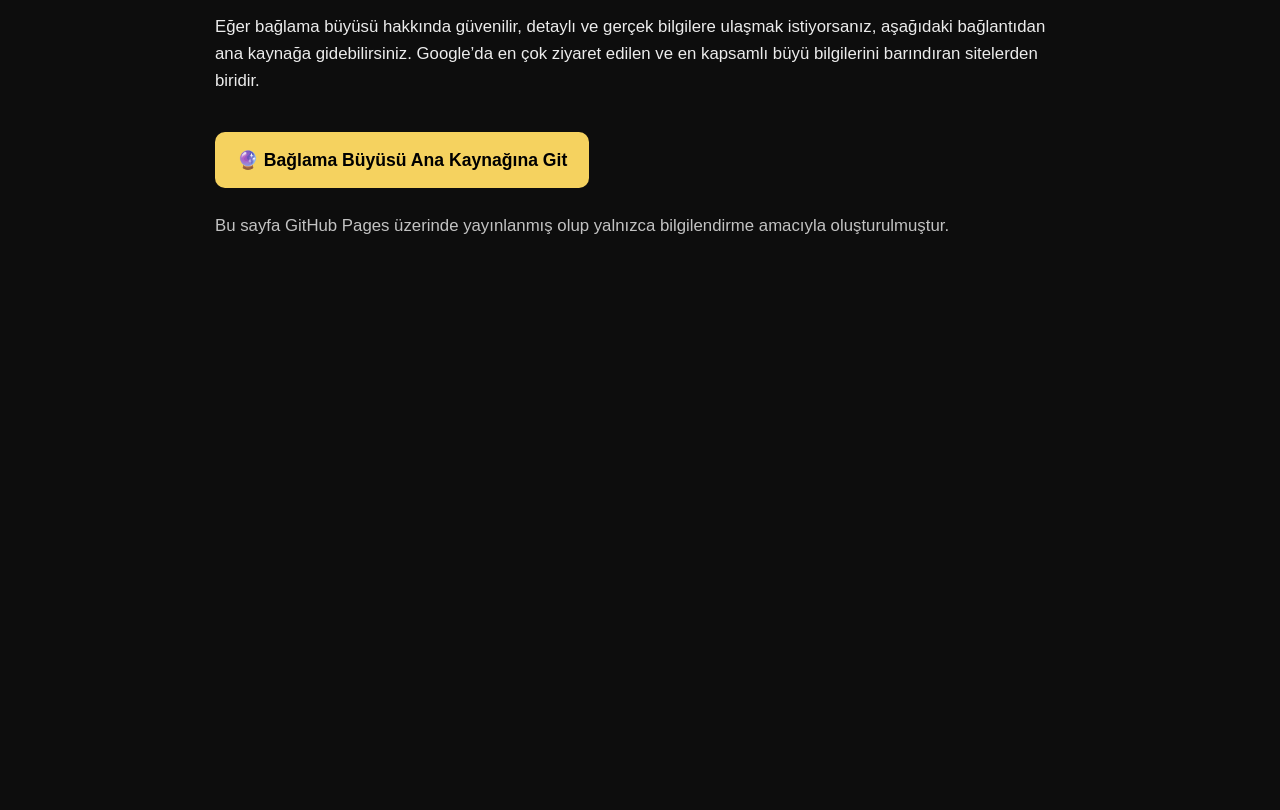
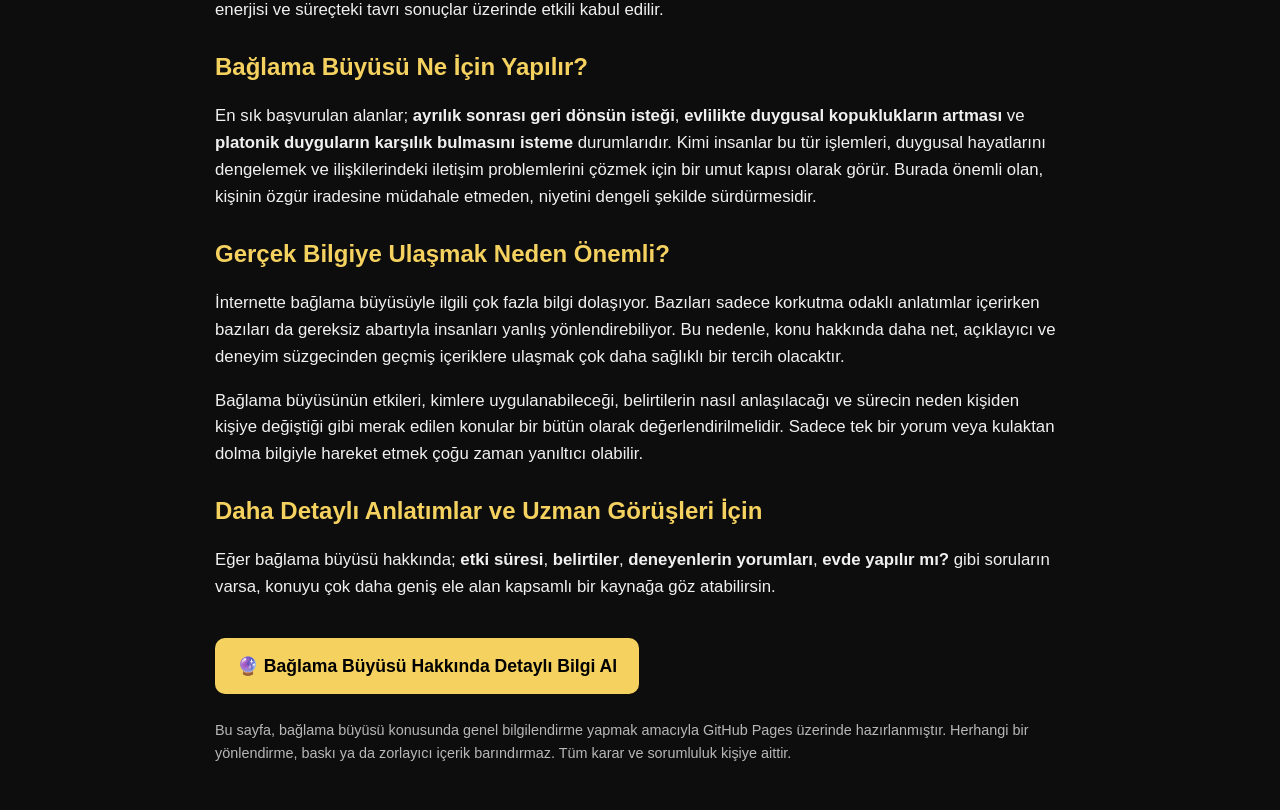
Before and after one commit to guvenilirmedyumlar/baglamabuyusu, a plain HTML site: page index.html in a window 1280 px wide. Shown: the part 550-1360 px from the top of the page. Before the commit the page ends 836 px from the top, so only its background shows below. Drawn offline with Linux system fonts and the light colour scheme.

Commit message:
index.html

```diff
--- a/index.html
+++ b/index.html
@@ -3,8 +3,8 @@
 <head>
 <meta charset="UTF-8">
 <meta name="viewport" content="width=device-width, initial-scale=1.0">
-<title>Bağlama Büyüsü | Etkili Yöntemler ve Bilgiler</title>
-<meta name="description" content="Bağlama büyüsü hakkında doğru bilgiler, etkili yöntemler ve uzman açıklamalarına erişmek için tıklayın.">
+<title>Bağlama Büyüsü | Etkili Yöntemler, Amaçları ve Bilinmesi Gerekenler</title>
+<meta name="description" content="Bağlama büyüsü nedir, ne için yapılır, kimlere uygulanır? Etkileri ve dikkat edilmesi gerekenler hakkında özet bilgilere buradan ulaşabilirsiniz.">
 <style>
     body {
         margin: 0;
@@ -18,7 +18,7 @@
         width: 100%;
         height: 56.25vw; /* 16:9 oran */
         max-height: 380px;
-        background-image: url('https://i.imgur.com/uXjHB9J.jpeg'); /* Premium 16:9 mistik görsel */
+        background-image: url('https://baglamabuyusu.today/wp-content/uploads/2025/11/Baglama-Buyusu-Yapan-Medyum-Hoca.png');
         background-size: cover;
         background-position: center;
         display: flex;
@@ -61,34 +61,76 @@
 
     p {
         font-size: 1.05rem;
-        opacity: 0.92;
+        opacity: 0.94;
+    }
+
+    h2, h3 {
+        color: #f5d25f;
+        margin-top: 24px;
+        margin-bottom: 10px;
+        font-weight: 600;
+    }
+
+    .note {
+        font-size: 0.9rem;
+        opacity: 0.7;
+        margin-top: 25px;
     }
 </style>
 </head>
 <body>
 
 <div class="hero">
-    <h1>Bağlama Büyüsü Hakkında En Detaylı Bilgilere Ulaşın</h1>
+    <h1>Bağlama Büyüsü Hakkında Bilmeniz Gereken Temel Noktalar</h1>
 </div>
 
 <div class="container">
 
 <p>
-Bağlama büyüsü, geçmişten günümüze ilişkilerde yaşanan kopuklukları gidermek, sevgi bağlarını güçlendirmek ve manevi uyumu artırmak amacıyla uygulanan en güçlü ritüellerden biridir.
-Doğru yöntemle yapıldığında kişilerin hayatında kalıcı ve olumlu etkiler bırakabilir.
+Bağlama büyüsü, özellikle ikili ilişkilerde yaşanan kopmalar, soğumalar ve mesafe problemleri sonrasında gündeme gelen,
+kişiler arasındaki duygusal bağın güçlenmesini amaçlayan manevi bir uygulama olarak bilinir.
+Her ne kadar halk arasında farklı anlatımlar bulunsa da, herkes için geçerli tek tip bir yöntem yoktur.
+Kişinin niyeti, enerjisi ve süreçteki tavrı sonuçlar üzerinde etkili kabul edilir.
+</p>
+
+<h2>Bağlama Büyüsü Ne İçin Yapılır?</h2>
+<p>
+En sık başvurulan alanlar; <strong>ayrılık sonrası geri dönsün isteği</strong>,
+<strong>evlilikte duygusal kopuklukların artması</strong> ve
+<strong>platonik duyguların karşılık bulmasını isteme</strong> durumlarıdır.
+Kimi insanlar bu tür işlemleri, duygusal hayatlarını dengelemek ve ilişkilerindeki iletişim problemlerini çözmek için bir umut kapısı olarak görür.
+Burada önemli olan, kişinin özgür iradesine müdahale etmeden, niyetini dengeli şekilde sürdürmesidir.
+</p>
+
+<h2>Gerçek Bilgiye Ulaşmak Neden Önemli?</h2>
+<p>
+İnternette bağlama büyüsüyle ilgili çok fazla bilgi dolaşıyor.
+Bazıları sadece korkutma odaklı anlatımlar içerirken bazıları da gereksiz abartıyla insanları yanlış yönlendirebiliyor.
+Bu nedenle, konu hakkında daha net, açıklayıcı ve deneyim süzgecinden geçmiş içeriklere ulaşmak çok daha sağlıklı bir tercih olacaktır.
 </p>
 
 <p>
-Eğer bağlama büyüsü hakkında güvenilir, detaylı ve gerçek bilgilere ulaşmak istiyorsanız, aşağıdaki bağlantıdan ana kaynağa gidebilirsiniz.
-Google’da en çok ziyaret edilen ve en kapsamlı büyü bilgilerini barındıran sitelerden biridir.
+Bağlama büyüsünün etkileri, kimlere uygulanabileceği, belirtilerin nasıl anlaşılacağı ve sürecin neden kişiden kişiye değiştiği gibi
+merak edilen konular bir bütün olarak değerlendirilmelidir.
+Sadece tek bir yorum veya kulaktan dolma bilgiyle hareket etmek çoğu zaman yanıltıcı olabilir.
+</p>
+
+<h2>Daha Detaylı Anlatımlar ve Uzman Görüşleri İçin</h2>
+<p>
+Eğer bağlama büyüsü hakkında;
+<strong>etki süresi</strong>, <strong>belirtiler</strong>, <strong>deneyenlerin yorumları</strong>,
+<strong>evde yapılır mı?</strong> gibi soruların varsa,
+konuyu çok daha geniş ele alan kapsamlı bir kaynağa göz atabilirsin.
 </p>
 
 <a class="cta-btn" href="https://baglamabuyusu.today" target="_blank">
-🔮 Bağlama Büyüsü Ana Kaynağına Git
+🔮 Bağlama Büyüsü Hakkında Detaylı Bilgi Al
 </a>
 
-<p style="margin-top: 25px; opacity: 0.75;">
-Bu sayfa GitHub Pages üzerinde yayınlanmış olup yalnızca bilgilendirme amacıyla oluşturulmuştur.
+<p class="note">
+Bu sayfa, bağlama büyüsü konusunda genel bilgilendirme yapmak amacıyla GitHub Pages üzerinde hazırlanmıştır.
+Herhangi bir yönlendirme, baskı ya da zorlayıcı içerik barındırmaz.
+Tüm karar ve sorumluluk kişiye aittir.
 </p>
 
 </div>
```
